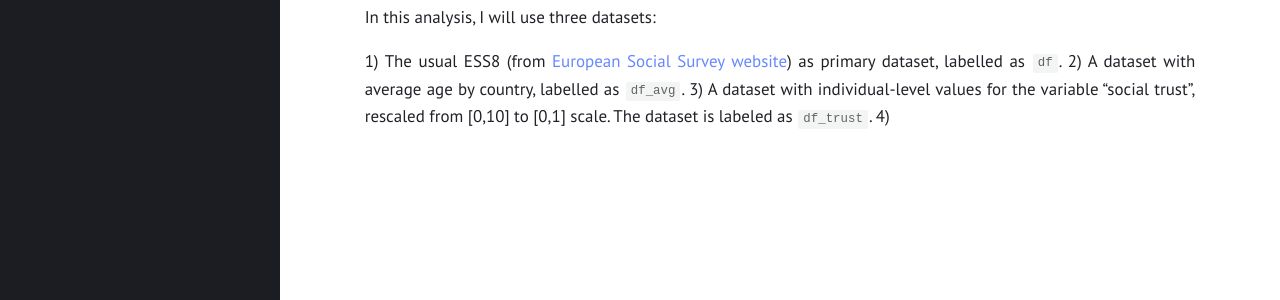
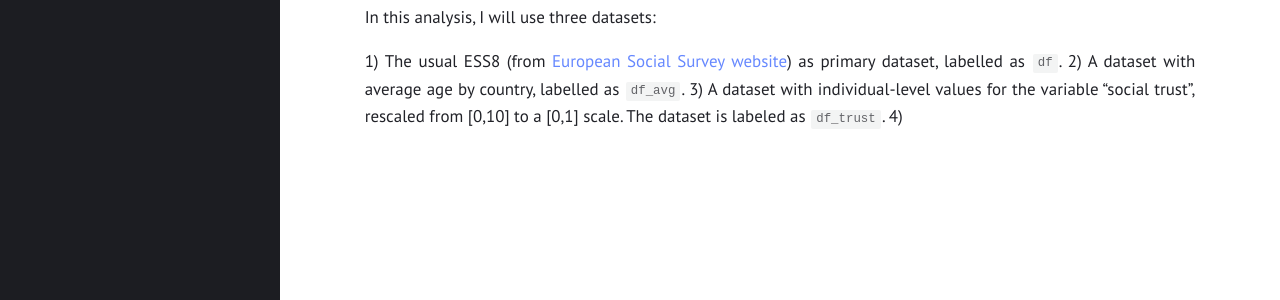
Before and after one commit to gubellom/gubellom.github.io, a Jekyll site: the page built from R files/Merging.md, in a window 1280 px wide. Shown: the part 422-722 px from the top of the page. Built offline with Jekyll 4.4.1, drawn with Linux system fonts in a browser that asks for light colours.

Commit message:
Update Merging.md
Signed-off-by: Michele Gubello <62111923+gubellom@users.noreply.github.com>

```diff
--- a/R files/Merging.md
+++ b/R files/Merging.md
@@ -30,5 +30,5 @@ In this analysis, I will use three datasets:
 
 1) The usual ESS8 (from <a href="https://ess.sikt.no/en/">European Social Survey website</a>) as primary dataset, labelled as `df`.
 2) A dataset with average age by country, labelled as `df_avg`.
-3) A dataset with individual-level values for the variable "social trust", rescaled from [0,10] to [0,1] scale. The dataset is labeled as `df_trust`.
+3) A dataset with individual-level values for the variable "social trust", rescaled from [0,10] to a [0,1] scale. The dataset is labeled as `df_trust`.
 4)
```
